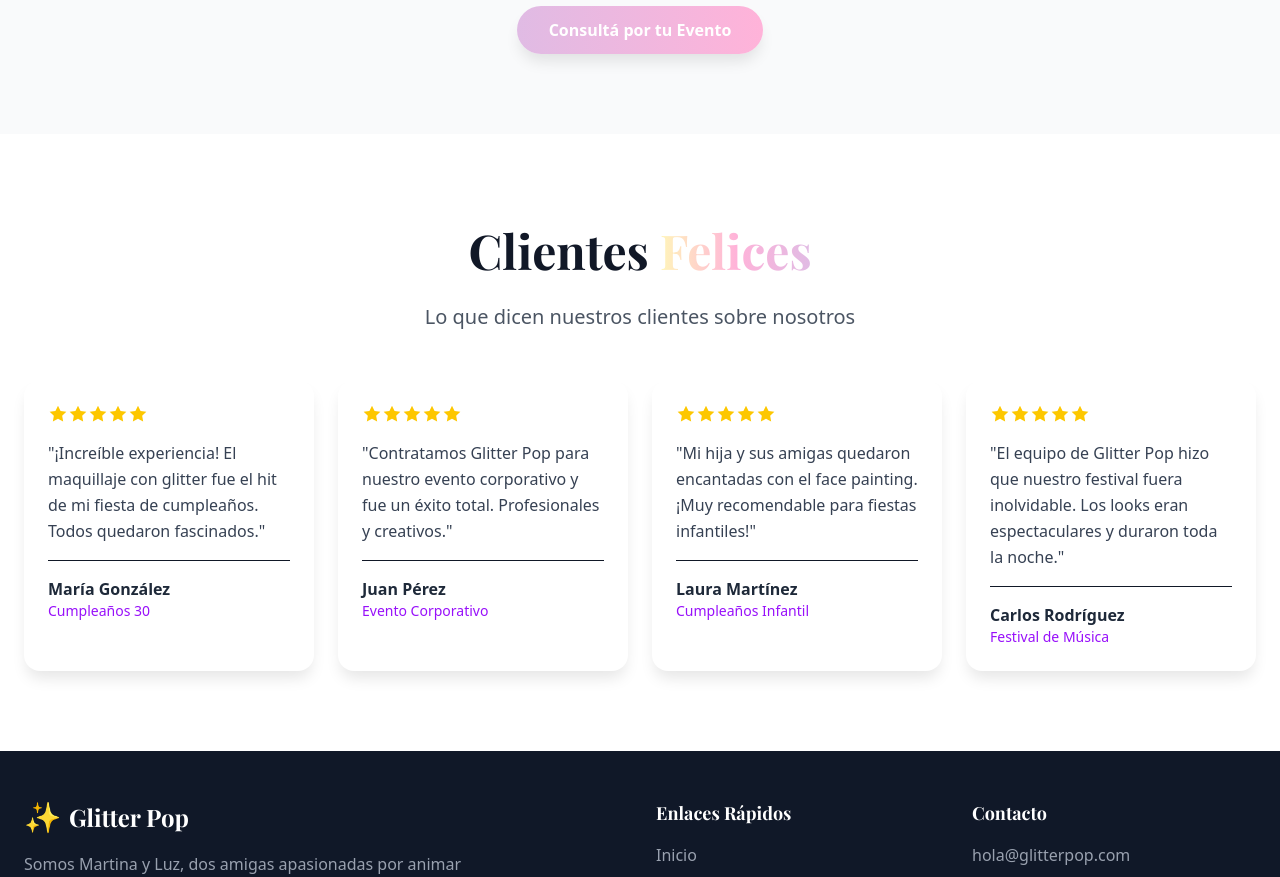
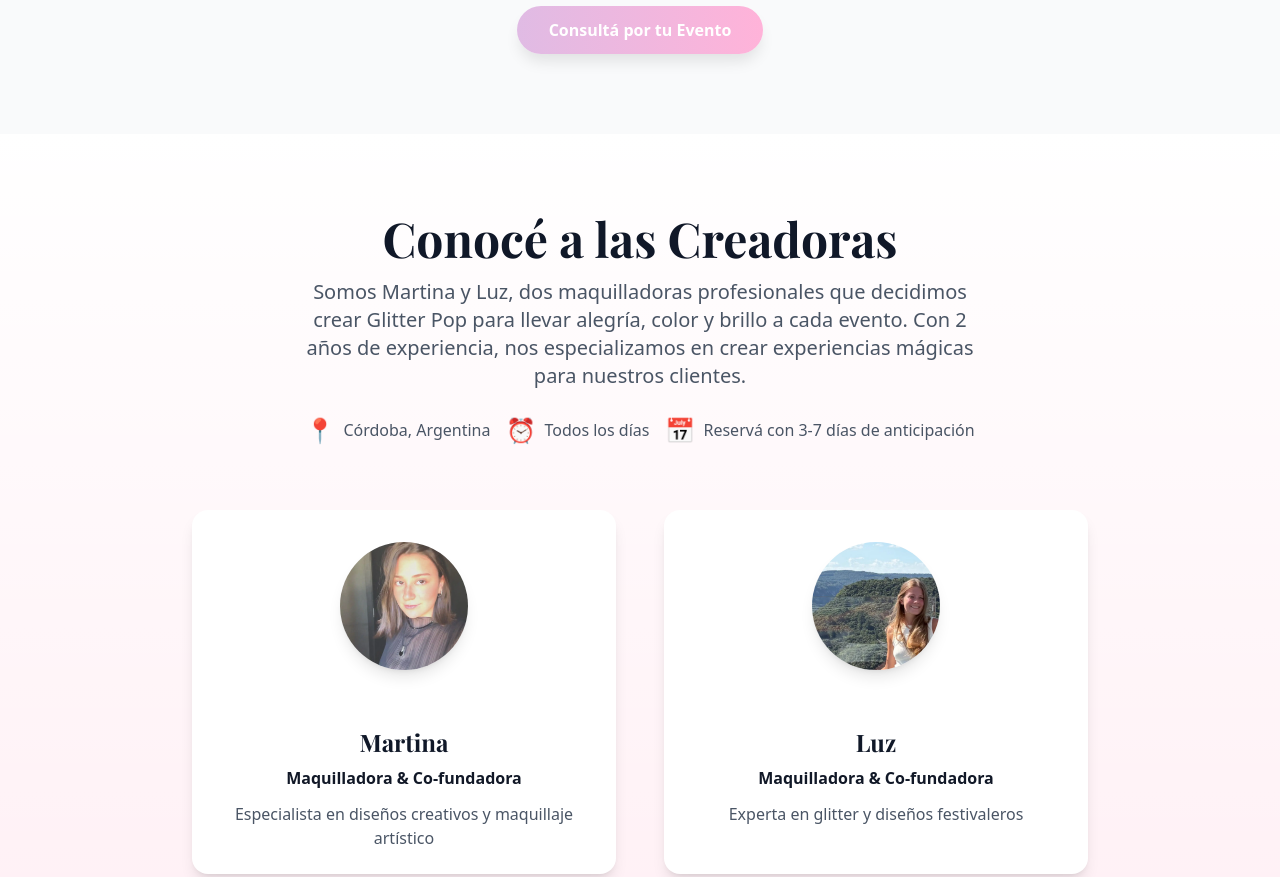
Before and after one commit to Facundo1414/Glitter-Pop, a Next.js app: page / in a window 1280 px wide. Shown: the part 1920-2797 px from the top of the page. Built offline with nearby package versions, Linux system fonts and the light colour scheme; a web font is replaced by a local one.

Commit message:
feat: add About and Process components to Home page for improved content structure

```diff
--- a/app/page.tsx
+++ b/app/page.tsx
@@ -1,6 +1,8 @@
 import Header from '@/components/Header'
 import Hero from '@/components/Hero'
+import About from '@/components/About'
 import Services from '@/components/Services'
+import Process from '@/components/Process'
 import Testimonials from '@/components/Testimonials'
 import Footer from '@/components/Footer'
 import WhatsAppButton from '@/components/WhatsAppButton'
@@ -11,6 +13,8 @@
       <Header />
       <Hero />
       <Services />
+      <About />
+      <Process />
       <Testimonials />
       <Footer />
       <WhatsAppButton />
```
